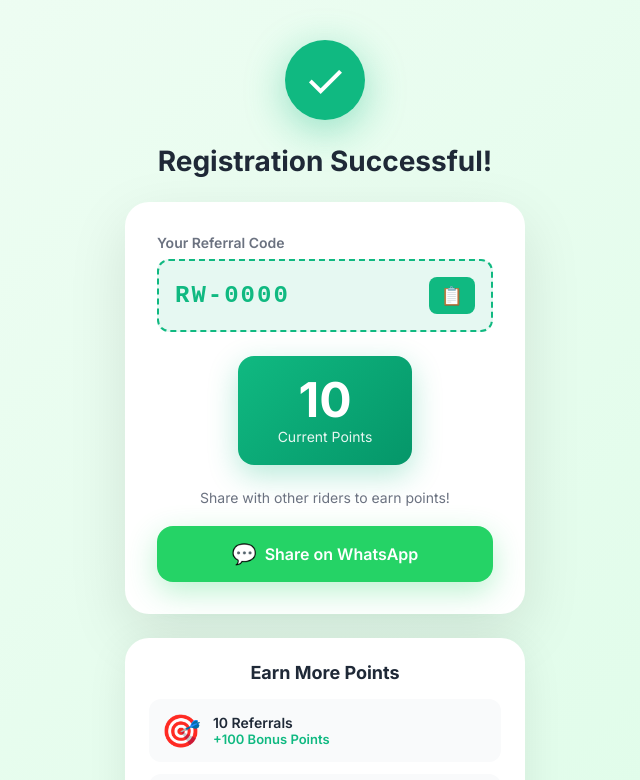
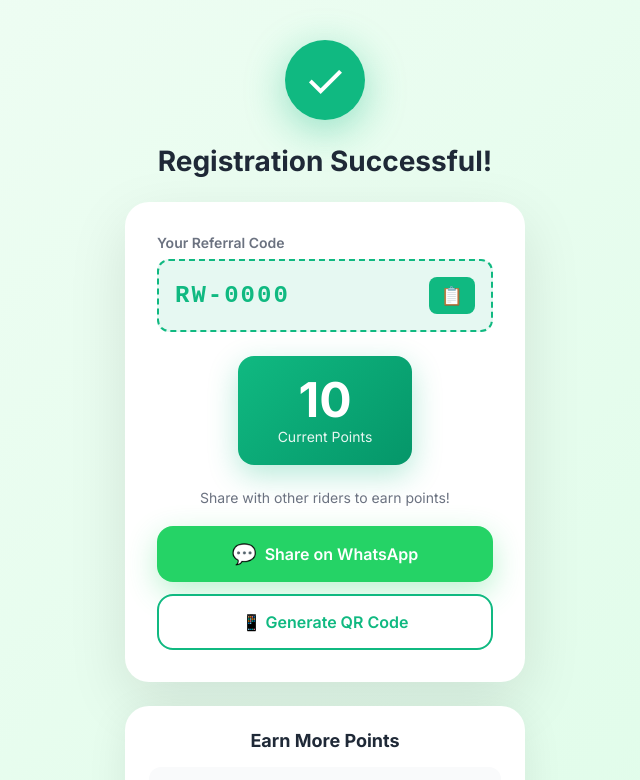
Before and after one commit to syedfuzail12/EV_APP, a React (Vite) app: page /success in a window 1280 px wide. Shown: the top 780 px of the page, without its empty margins (315-955 px from the left). Built offline with nearby package versions, Linux system fonts and the light colour scheme; no server answers.

Commit message:
Add QR code generation button on success screen

```diff
--- a/src/components/SuccessScreen.jsx
+++ b/src/components/SuccessScreen.jsx
@@ -9,11 +9,26 @@ function SuccessScreen() {
   const navigate = useNavigate()
   const { referralCode, points } = location.state || { referralCode: 'RW-0000', points: 10 }
   const [copied, setCopied] = useState(false)
+  const [qrCode, setQrCode] = useState(null)
+  const [loadingQr, setLoadingQr] = useState(false)
 
   const handleCopy = () => {
     navigator.clipboard.writeText(referralCode)
     setCopied(true)
     setTimeout(() => setCopied(false), 2000)
+  }
+
+  const generateQR = async () => {
+    setLoadingQr(true)
+    try {
+      const response = await fetch(`${import.meta.env.VITE_API_URL || 'http://localhost:5000/api'}/qr/${referralCode}`)
+      const data = await response.json()
+      setQrCode(data.qrCode)
+    } catch (error) {
+      console.error('Failed to generate QR:', error)
+    } finally {
+      setLoadingQr(false)
+    }
   }
 
   const shareText = `Join Rider Connect and earn rewards! Use my code: ${referralCode}`
@@ -51,6 +66,18 @@ function SuccessScreen() {
           <span className={styles.whatsappIcon}>💬</span>
           Share on WhatsApp
         </a>
+
+        <button className={styles.qrBtn} onClick={generateQR} disabled={loadingQr}>
+          {loadingQr ? 'Generating...' : '📱 Generate QR Code'}
+        </button>
+
+        {qrCode && (
+          <div className={styles.qrContainer}>
+            <p className={styles.qrLabel}>Scan to refer friends:</p>
+            <img src={qrCode} alt="QR Code" className={styles.qrImage} />
+            <p className={styles.qrHint}>Print and share at petrol pumps!</p>
+          </div>
+        )}
       </div>
 
       <div className={styles.rewards}>
--- a/src/components/SuccessScreen.module.css
+++ b/src/components/SuccessScreen.module.css
@@ -156,6 +156,58 @@
   font-size: 20px;
 }
 
+.qrBtn {
+  width: 100%;
+  padding: 16px;
+  background: white;
+  border: 2px solid var(--primary);
+  border-radius: 16px;
+  color: var(--primary);
+  font-size: 16px;
+  font-weight: 600;
+  margin-top: 12px;
+  transition: all 0.2s;
+}
+
+.qrBtn:hover:not(:disabled) {
+  background: var(--primary-light);
+}
+
+.qrBtn:disabled {
+  opacity: 0.5;
+  cursor: not-allowed;
+}
+
+.qrContainer {
+  margin-top: 24px;
+  padding: 20px;
+  background: var(--bg-light);
+  border-radius: 16px;
+  text-align: center;
+}
+
+.qrLabel {
+  font-size: 14px;
+  font-weight: 600;
+  color: var(--text-dark);
+  margin-bottom: 12px;
+}
+
+.qrImage {
+  width: 200px;
+  height: 200px;
+  border: 3px solid var(--primary);
+  border-radius: 12px;
+  padding: 10px;
+  background: white;
+}
+
+.qrHint {
+  font-size: 12px;
+  color: var(--text-gray);
+  margin-top: 12px;
+}
+
 .rewards {
   background: var(--white);
   border-radius: 24px;
```
